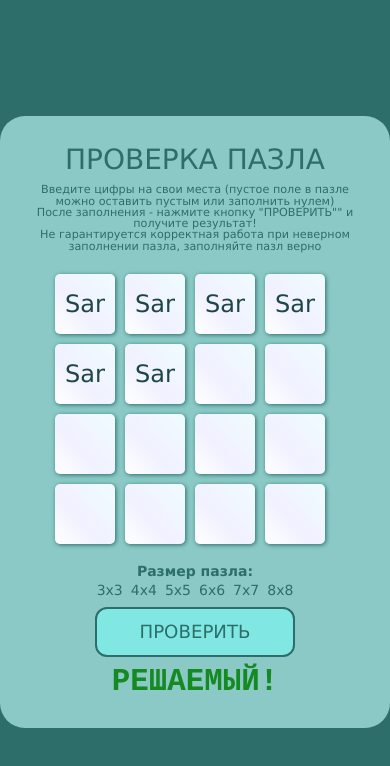
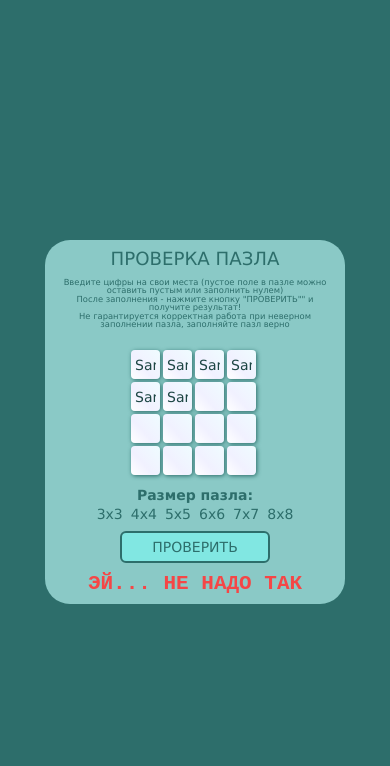
Before and after one commit to jerubrin/puzzle-checker, a website built with webpack: page src/index.html in a window 390 px wide. Both pictures are taken after typing "Sample", "Sample", "Sample", "Sample", "Sample", "Sample" into the empty fields and a click on the button "ПРОВЕРИТЬ". Built offline with nearby package versions, Linux system fonts and the light colour scheme; a web font is replaced by a local one.

Commit message:
feat: add second checker

```diff
--- a/src/js/index.js
+++ b/src/js/index.js
@@ -47,6 +47,7 @@ function createVisual() {
     const _title = document.createElement('h1')
     _title.textContent = 'Проверка пазла'
     const _subTitle = document.createElement('h2')
+    _subTitle.classList.add(`h2-${currentSize}`)
     _subTitle.innerHTML = 'Введите цифры на свои места (пустое поле в пазле можно оставить пустым или заполнить нулем)<br>После заполнения - нажмите кнопку "ПРОВЕРИТЬ"" и получите результат!<br>Не гарантируется корректная работа при неверном заполнении пазла, заполняйте пазл верно'
 
     const _sizes = document.createElement('div')
@@ -96,9 +97,13 @@ function checkThisPuzzle(e) {
     try {e.preventDefault() } catch (er) {return}
     setAllToArray()
     clearAnswer()
+
+    let checkFirst = checkGameArrayFirst()
     let check = checkGameArray()
     let checkStr = check ? 'решаемый!' : 'не решаемый!'
     let checkClass = check ? 'is-good' : 'is-bad'
+    checkStr = checkFirst ? checkStr : 'эй... не надо так'
+    checkClass = checkFirst ? checkClass : 'is-bad'
 
     _answer.textContent = checkStr
     _answer.classList.add(checkClass)
@@ -133,3 +138,11 @@ function clearAnswer() {
 }
 
 createVisual()
+
+function checkGameArrayFirst() {
+    let isRightPuzzles = true
+    for(let i = 0; i < currentSize*currentSize; i++) {
+        isRightPuzzles &&= arr.flat().reduce((w, c) => w || c == i, false)
+    }
+    return isRightPuzzles
+}
--- a/src/style/main.scss
+++ b/src/style/main.scss
@@ -7,6 +7,7 @@ body {
     display: flex;
     font-family: 'Lucida Sans', 'Lucida Sans Regular', 'Lucida Grande', 'Lucida Sans Unicode', Geneva, Verdana, sans-serif;
     color: #2d6e6b;
+    padding: 20px 0;
 }
 
 .container {
@@ -20,6 +21,17 @@ body {
     align-items: center;
     padding: 30px;
     border-radius: 25px;
+    @media screen and (max-width: 690px) {
+        max-width: 500px;
+    }
+    @media screen and (max-width: 500px) {
+        max-width: 420px;
+        padding: 20px;
+    }
+    @media screen and (max-width: 440px) {
+        max-width: 300px;
+        padding: 10px;
+    }
 }
 
 .grid{
@@ -37,6 +49,18 @@ body {
 .element {
     width: 70px;
     height: 70px;
+    @media screen and (max-width: 690px) {
+        width: 55px;
+        height: 55px;
+    }
+    @media screen and (max-width: 500px) {
+        width: 45px;
+        height: 45px;
+    }
+    @media screen and (max-width: 440px) {
+        width: 32px;
+        height: 32px;
+    }
     input {
         width: 60px;
         height: 60px;
@@ -48,6 +72,23 @@ body {
         background: linear-gradient(48deg, rgba(255,255,255,1) 0%, rgba(241,241,255,1) 41%, rgba(239,252,255,1) 100%);
         box-shadow: #2d6e6b 1px 1px 4px 0px;
         color: #1d4644;
+        @media screen and (max-width: 690px) {
+            width: 50px;
+            height: 50px;
+        }
+        @media screen and (max-width: 500px) {
+            width: 40px;
+            height: 40px;
+            font-size: 18px;
+            padding: 6px;
+            border-radius: 4px;
+        }
+        @media screen and (max-width: 440px) {
+            width: 29px;
+            height: 29px;
+            font-size: 14px;
+            padding: 4px;
+        }
     }
 }
 
@@ -55,6 +96,15 @@ h1 {
     font-size: 2rem;
     margin-bottom: 10px;
     text-transform: uppercase;
+    @media screen and (max-width: 690px) {
+        font-size: 1.8rem;
+    }
+    @media screen and (max-width: 500px) {
+        font-size: 1.5rem;
+    }
+    @media screen and (max-width: 440px) {
+        font-size: 1.3rem;
+    }
 }
 
 h2 {
@@ -62,7 +112,23 @@ h2 {
     text-align: center;
     margin-bottom: 12px;
     font-size: .8rem;
+    @media screen and (max-width: 690px) {
+        font-size: .7rem;
+    }
+    @media screen and (max-width: 500px) {
+        font-size: .6.5rem;
+    }
+    @media screen and (max-width: 440px) {
+        font-size: .6rem;
+    }
 }
+
+.h2-3 {max-width: calc(70px * 3);}
+.h2-4 {max-width: calc(70px * 4);}
+.h2-5 {max-width: calc(70px * 5);}
+.h2-6 {max-width: calc(70px * 6);}
+.h2-7 {max-width: calc(70px * 7);}
+.h2-8 {max-width: calc(70px * 8);}
 
 h3 {
     text-align: center;
@@ -95,6 +161,22 @@ button {
     border-radius: 12px;
     margin-top: 10px;
     background: #81e7e2;
+    @media screen and (max-width: 690px) {
+        width: 180px;
+        height: 40px;
+    }
+    @media screen and (max-width: 500px) {
+        width: 160px;
+        height: 35px;
+        border-radius: 10px;
+        font-size: 1.2rem;
+    }
+    @media screen and (max-width: 440px) {
+        width: 150px;
+        height: 32px;
+        border-radius: 6px;
+        font-size: 1rem;
+    }
     &:hover {
         background: #a5f7f3;
     }
@@ -110,6 +192,15 @@ button {
     font-size: 2.2rem;
     font-family: 'Courier New', Courier, monospace;
     color: #2d6e6b;
+    @media screen and (max-width: 690px) {
+        font-size: 2rem;
+    }
+    @media screen and (max-width: 500px) {
+        font-size: 1.6rem;
+    }
+    @media screen and (max-width: 440px) {
+        font-size: 1.5rem;
+    }
 }
 
 .is-good {
@@ -119,6 +210,15 @@ button {
     font-size: 2.2rem;
     font-family: 'Courier New', Courier, monospace;
     color: #168a22;
+    @media screen and (max-width: 690px) {
+        font-size: 2rem;
+    }
+    @media screen and (max-width: 500px) {
+        font-size: 1.6rem;
+    }
+    @media screen and (max-width: 440px) {
+        font-size: 1.5rem;
+    }
 }
 
 .is-bad {
@@ -128,4 +228,13 @@ button {
     font-size: 2.2rem;
     font-family: 'Courier New', Courier, monospace;
     color: #f54646;
+    @media screen and (max-width: 690px) {
+        font-size: 2rem;
+    }
+    @media screen and (max-width: 500px) {
+        font-size: 1.6rem;
+    }
+    @media screen and (max-width: 440px) {
+        font-size: 1.5rem;
+    }
 }
```
Also changed, not shown: build/index.html, build/main.css (deleted), build/main.js (deleted), build/main_55c355dfa8c9b6b52830.css (added), build/main_55c355dfa8c9b6b52830.js (added), 3 other files.
